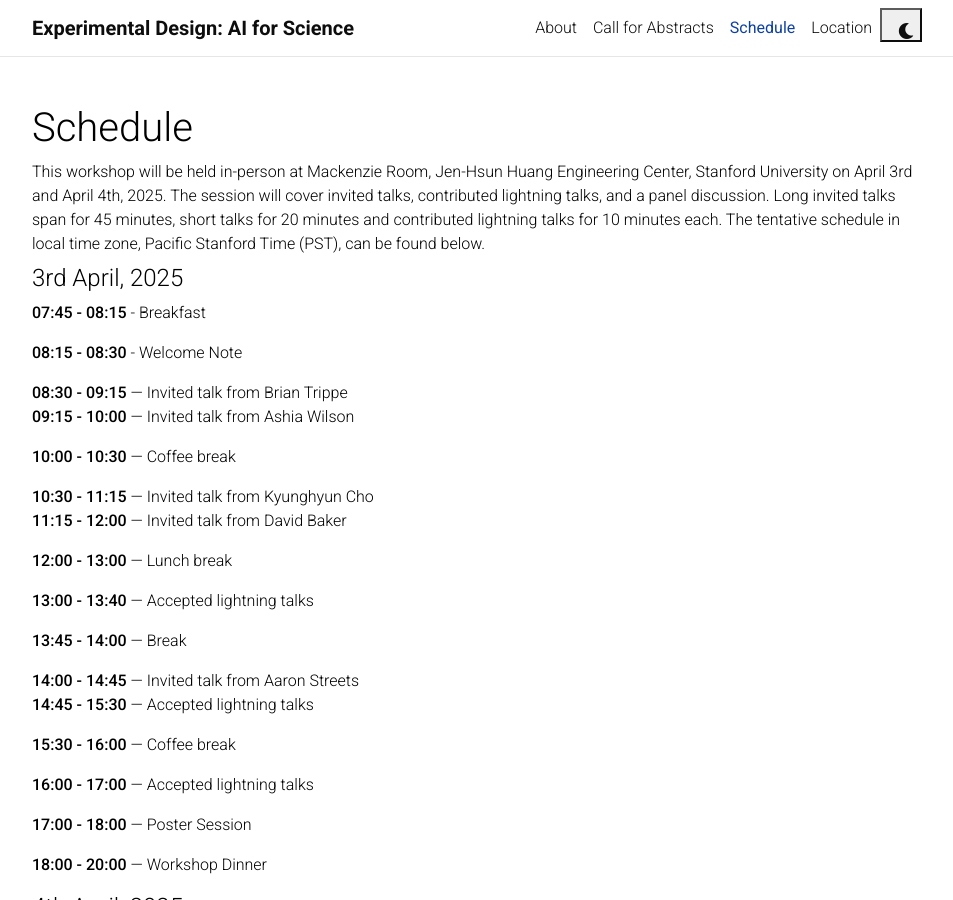
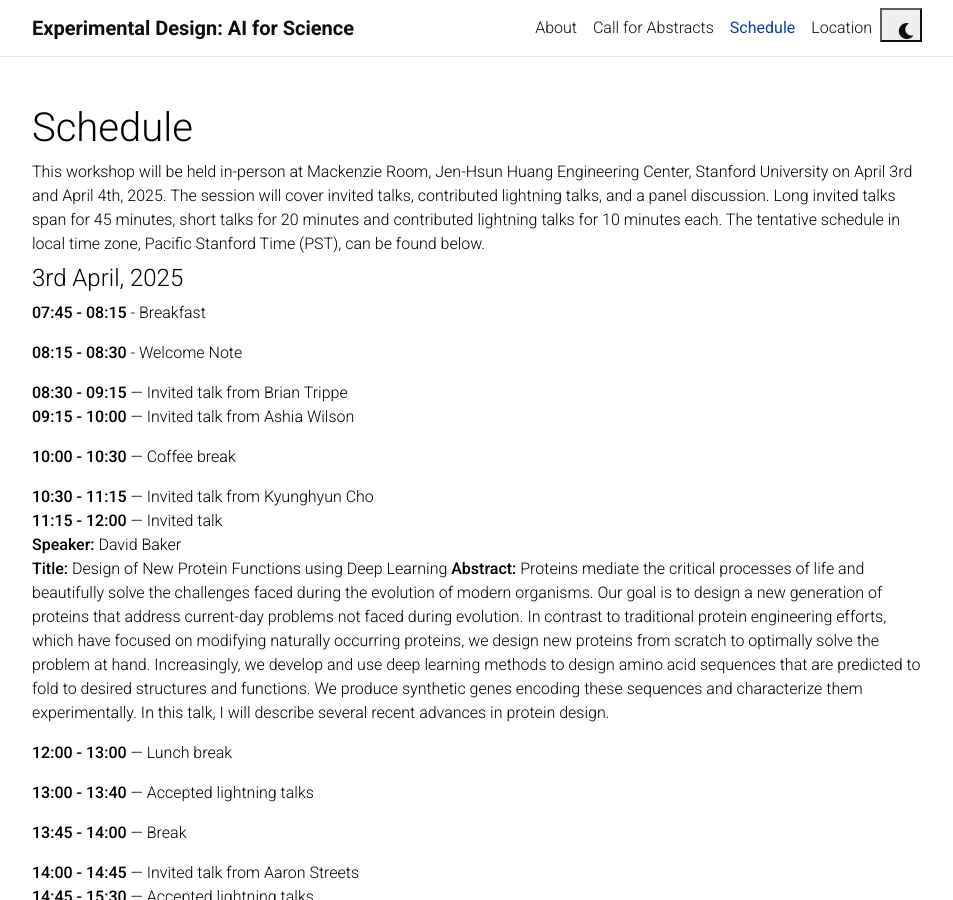
Before and after one commit to edai4science/edai4science.github.io, a Jekyll site: the page built from _pages/schedule.md, in a window 1280 px wide and 900 px high. Shown: the whole window, without its empty margins (163-1116 px from the left). Built offline with Jekyll 4.4.1, drawn with Linux system fonts in a browser that asks for light colours; comment, search, counter and statistics services are not loaded; a style sheet for code colours, icons or effects is not loaded.

Commit message:
add david baker abstract

```diff
--- a/_pages/schedule.md
+++ b/_pages/schedule.md
@@ -20,7 +20,10 @@ nav_order: 3
 **10:00 - 10:30** — Coffee break
 
 **10:30 - 11:15** — Invited talk from Kyunghyun Cho<br>
-**11:15 - 12:00** — Invited talk from David Baker
+**11:15 - 12:00** — Invited talk<br>
+                **Speaker:** David Baker<br>
+                **Title:** Design of New Protein Functions using Deep Learning
+                **Abstract:** Proteins mediate the critical processes of life and beautifully solve the challenges faced during the evolution of modern organisms. Our goal is to design a new generation of proteins that address current-day problems not faced during evolution. In contrast to traditional protein engineering efforts, which have focused on modifying naturally occurring proteins, we design new proteins from scratch to optimally solve the problem at hand. Increasingly, we develop and use deep learning methods to design amino acid sequences that are predicted to fold to desired structures and functions. We produce synthetic genes encoding these sequences and characterize them experimentally. In this talk, I will describe several recent advances in protein design.
 
 **12:00 - 13:00** — Lunch break
 
```
